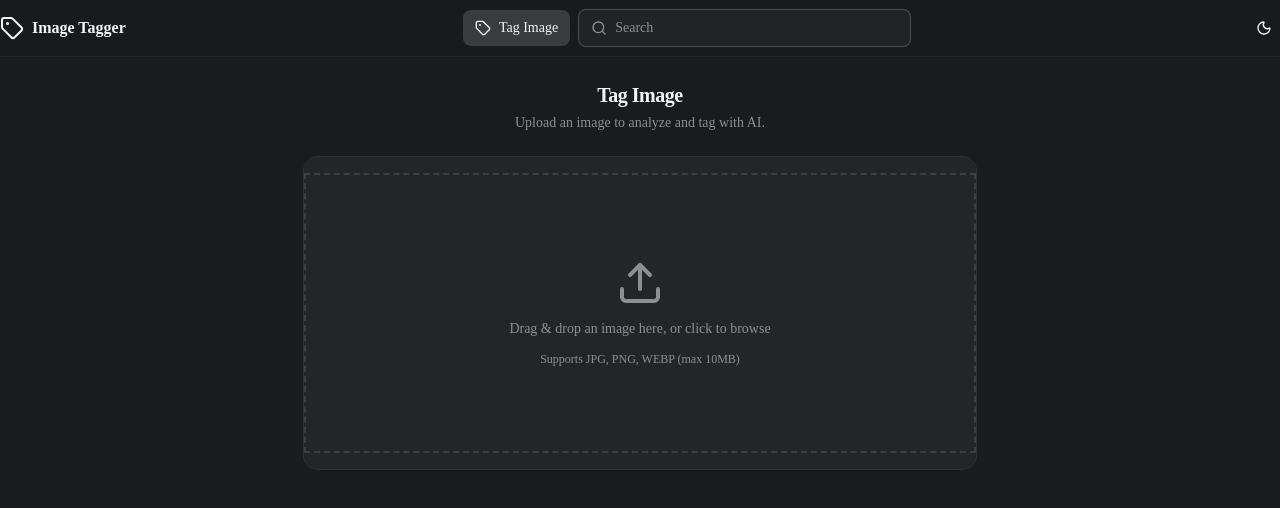
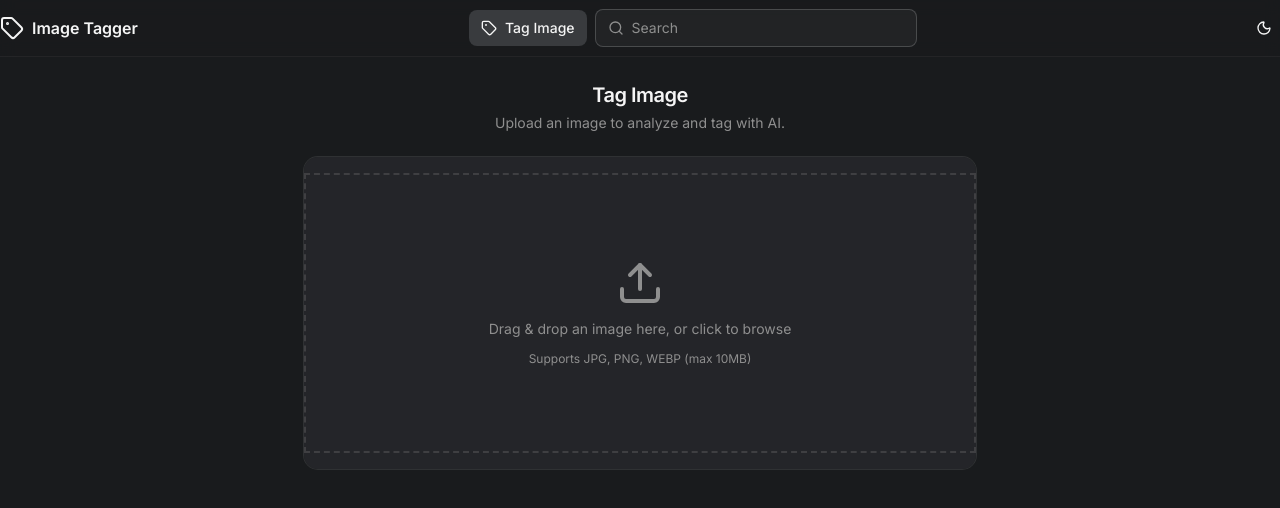
Before and after one commit to Nagdy8888/image-analysis-agent, a Next.js app in the folder frontend/: page / in a window 1280 px wide. Shown: the top 508 px of the page. Built offline with nearby package versions, Linux system fonts and the light colour scheme; no server answers.

Commit message:
Refactor font usage in layout and update global styles: replace Geist font with Inter, adjust monospace font stack for better compatibility, and ensure consistent typography across the application.

```diff
--- a/frontend/src/app/globals.css
+++ b/frontend/src/app/globals.css
@@ -8,7 +8,7 @@
   --color-background: var(--background);
   --color-foreground: var(--foreground);
   --font-sans: var(--font-sans);
-  --font-mono: var(--font-geist-mono);
+  --font-mono: ui-monospace, "Cascadia Code", "Source Code Pro", Menlo, monospace;
   --color-sidebar-ring: var(--sidebar-ring);
   --color-sidebar-border: var(--sidebar-border);
   --color-sidebar-accent-foreground: var(--sidebar-accent-foreground);
--- a/frontend/src/app/layout.tsx
+++ b/frontend/src/app/layout.tsx
@@ -1,17 +1,13 @@
 import type { Metadata } from "next";
-import { Geist, Geist_Mono } from "next/font/google";
+import { Inter } from "next/font/google";
 import { ThemeProvider } from "@/components/ThemeProvider";
 import { Navbar } from "@/components/Navbar";
 import "./globals.css";
 
-const geistSans = Geist({
-  variable: "--font-geist-sans",
+const inter = Inter({
   subsets: ["latin"],
-});
-
-const geistMono = Geist_Mono({
-  variable: "--font-geist-mono",
-  subsets: ["latin"],
+  variable: "--font-sans",
+  display: "swap",
 });
 
 export const metadata: Metadata = {
@@ -26,7 +22,7 @@
 }>) {
   return (
     <html lang="en" suppressHydrationWarning>
-      <body className={`${geistSans.variable} ${geistMono.variable} antialiased`}>
+      <body className={`${inter.variable} font-sans antialiased`}>
         <ThemeProvider attribute="class" defaultTheme="dark" enableSystem disableTransitionOnChange>
           <Navbar />
           {children}
```
